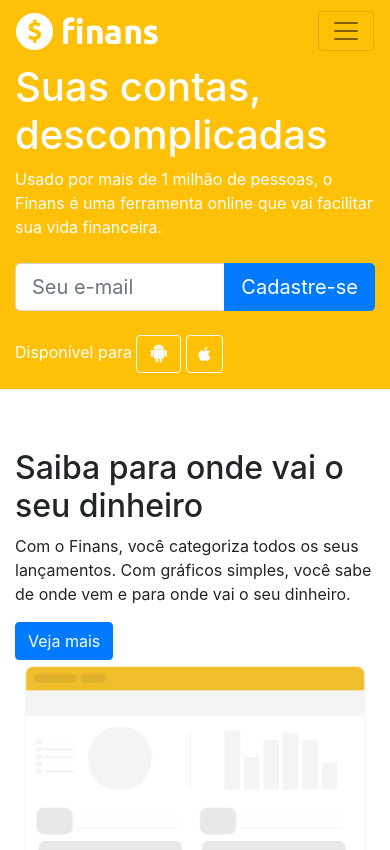
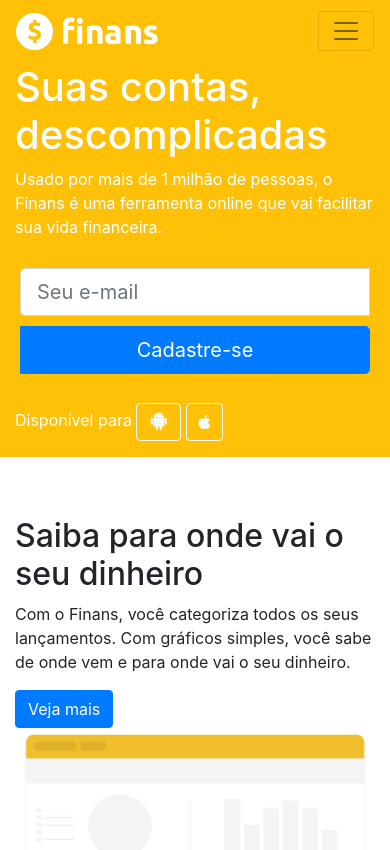
Before and after one commit to diegoreisdev/ProjetoFinans, a plain HTML site: page index.html in a window 390 px wide. Shown: the top 850 px of the page. Drawn offline with nearby package versions, Linux system fonts and the light colour scheme.

Commit message:
Alteração do input do banner

```diff
--- a/css/style.css
+++ b/css/style.css
@@ -11,8 +11,22 @@
 footer p a {
   margin: 5px 15px;
 }
-@media (min-width:765px ) and (max-width:864.98px) {
+@media (min-width: 765px) and (max-width: 864.98px) {
   div.img img {
     width: 360px;
   }
 }
+
+@media only screen and (max-width: 600px){
+	input.form-control.form-control-sm {
+		width: 100%;
+		margin: 5px;
+	}
+	.input-group-append {
+		width: 100%!important;
+		margin: 5px;
+	}
+	button.btn.btn-primary {
+		width: inherit;
+	}
+}
```
Also changed, not shown: index.html (+2 -2 lines). Lines whose indentation alone changed are shown as unchanged.
